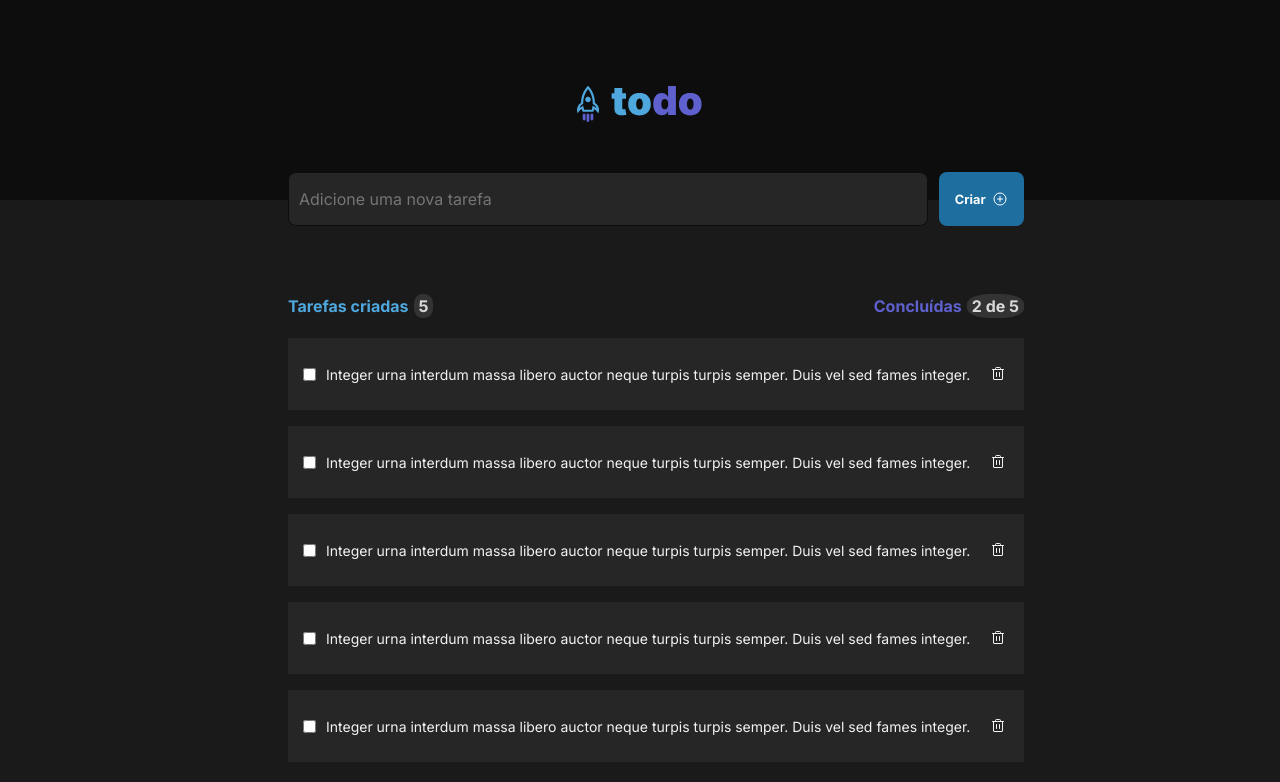
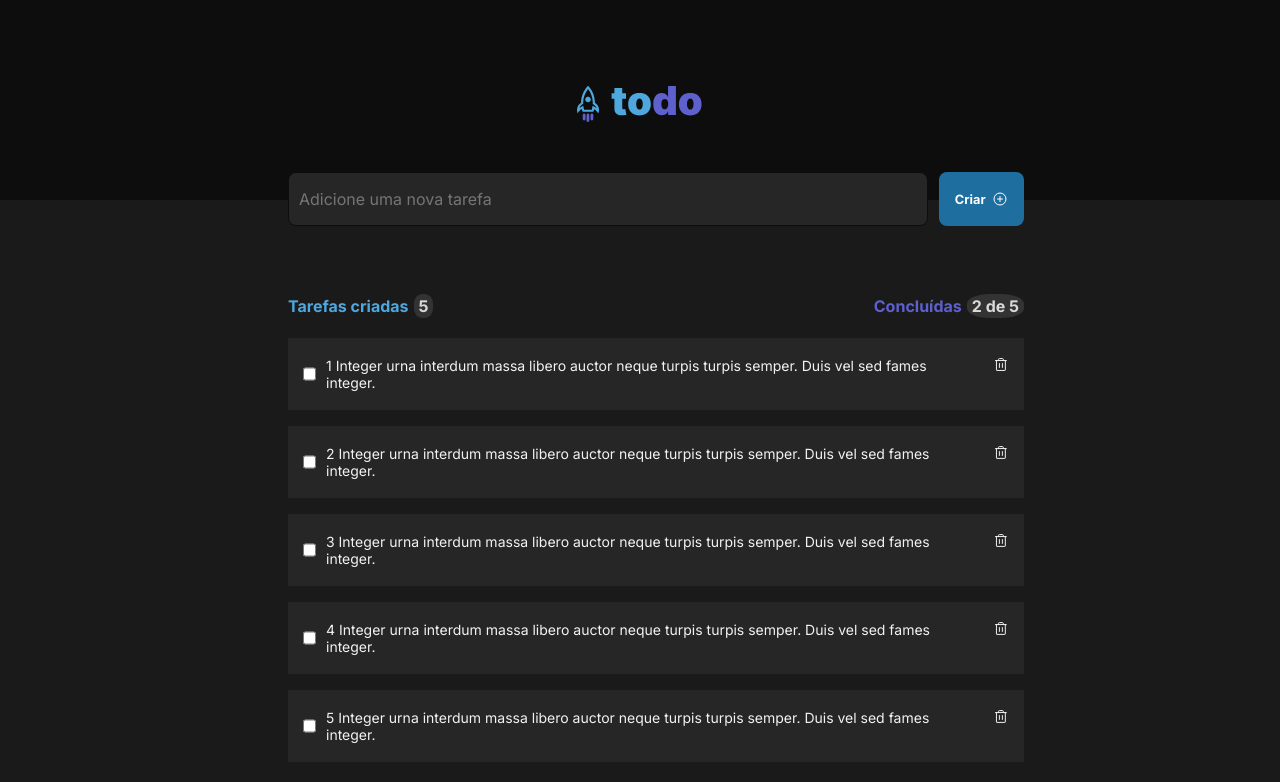
Before and after one commit to PetersonFonseca/todo, a React (Vite) app: page / in a window 1280 px wide. Shown: the top 782 px of the page. Built offline with nearby package versions, Linux system fonts and the light colour scheme.

Commit message:
props ok

```diff
--- a/src/App.tsx
+++ b/src/App.tsx
@@ -1,4 +1,4 @@
-import { useState } from 'react'
+import { useEffect, useState } from 'react'
 import './global.css'
 import styles from './App.module.css'
 import { ContentWrapper } from './components/ContentWrapper'
@@ -6,14 +6,29 @@ import { Header } from './components/Header'
 import { Search } from './components/Search'
 function App() {
   const [count, setCount] = useState(0)
+  const [todoList, setTodoList] = useState([])
+
+  const todoListArray = [
+    "1 Integer urna interdum massa libero auctor neque turpis turpis semper. Duis vel sed fames integer.",
+    "2 Integer urna interdum massa libero auctor neque turpis turpis semper. Duis vel sed fames integer.",
+    "3 Integer urna interdum massa libero auctor neque turpis turpis semper. Duis vel sed fames integer.",
+    "4 Integer urna interdum massa libero auctor neque turpis turpis semper. Duis vel sed fames integer.",
+    "5 Integer urna interdum massa libero auctor neque turpis turpis semper. Duis vel sed fames integer.",
+  ]
+
+  useEffect(() => {
+    setTodoList(todoListArray)
+  }, [])
+
+
 
   return (
     <div className="App">
       <div className={styles.wrapper}>
         <Header />
         <div className={styles.wrapperContent}>
-          <Search />
-          <ContentWrapper />
+          <Search todoListProps={todoList} />
+          <ContentWrapper todoListProps={todoList} />
         </div>
       </div>
     </div>
--- a/src/components/Content.tsx
+++ b/src/components/Content.tsx
@@ -1,13 +1,11 @@
 import styles from './Content.module.css'
 import { Item } from './Item'
-export function Content() {
+export function Content({ todoListProps }) {
   return (
     <div className={styles.wrapper}>
-      <Item />
-      <Item />
-      <Item />
-      <Item />
-      <Item />
+      {todoListProps.map((item, index) => (
+        <Item item={item} key={index} />
+      ))}
     </div>
   )
 }
--- a/src/components/ContentWrapper.tsx
+++ b/src/components/ContentWrapper.tsx
@@ -1,11 +1,12 @@
 import styles from './ContentWrapper.module.css'
 import { Content } from './Content'
 import { HeaderContent } from './HearderContent'
-export function ContentWrapper() {
+import { useState } from 'react'
+export function ContentWrapper({ todoListProps }) {
   return (
     <div className={styles.wrapper}>
       <HeaderContent />
-      <Content />
+      <Content todoListProps={todoListProps} />
     </div>
   )
 }
--- a/src/components/Item.tsx
+++ b/src/components/Item.tsx
@@ -1,12 +1,16 @@
 import styles from './Item.module.css'
 import { Trash } from 'phosphor-react'
 
-export function Item() {
+export function Item({ item }) {
+
+  function handleCheck() {
+
+  }
   return (
     <div className={styles.wrapper}>
       <div className={styles.content}>
-        <input type="checkbox" />
-        <label>Integer urna interdum massa libero auctor neque turpis turpis semper. Duis vel sed fames integer.</label>
+        <input type="checkbox" value={item} onChange={handleCheck} />
+        <label>{item}</label>
         <Trash size={16} color="#F2F2F2" />
       </div>
 
--- a/src/components/Search.tsx
+++ b/src/components/Search.tsx
@@ -1,7 +1,7 @@
 import styles from './Search.module.css'
 import { PlusCircle } from 'phosphor-react'
 
-export function Search() {
+export function Search({ todoListProps }) {
   return (
     <form className={styles.searchForm}>
       <input placeholder='Adicione uma nova tarefa' />
```
